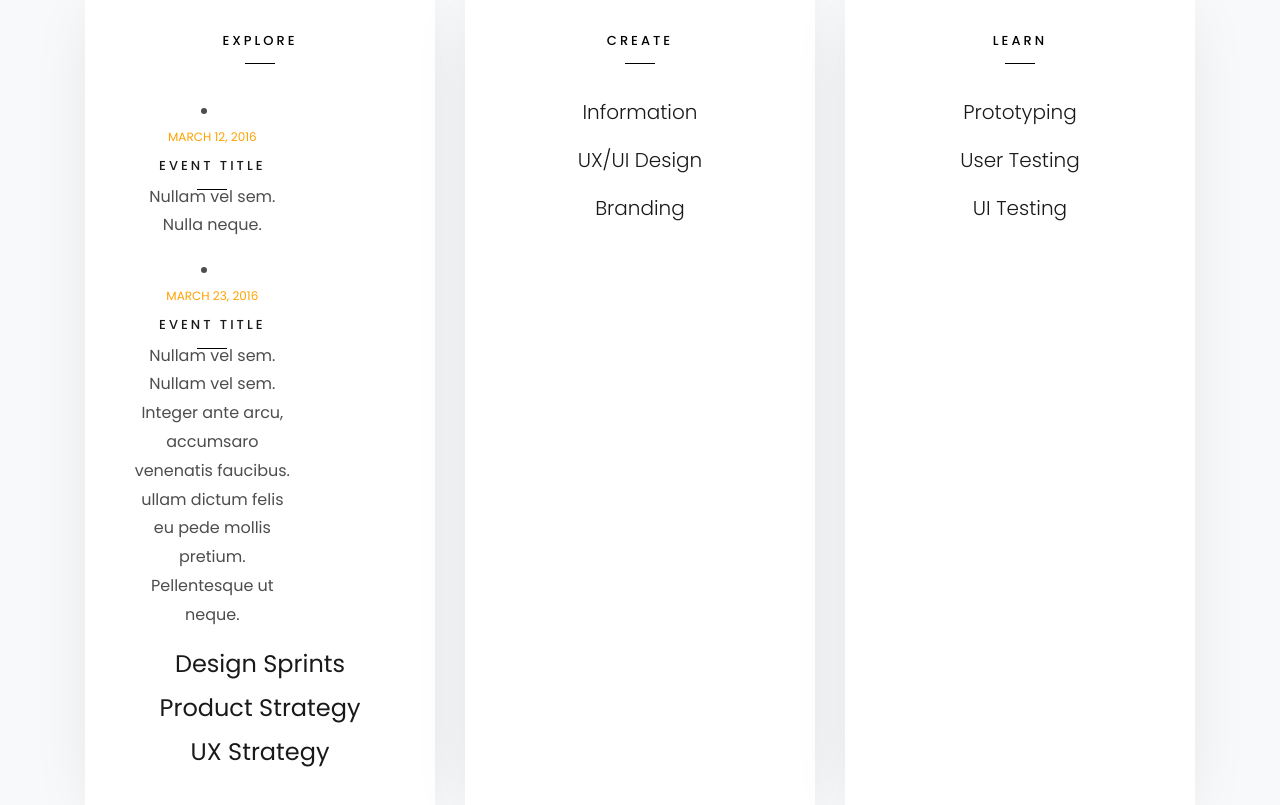
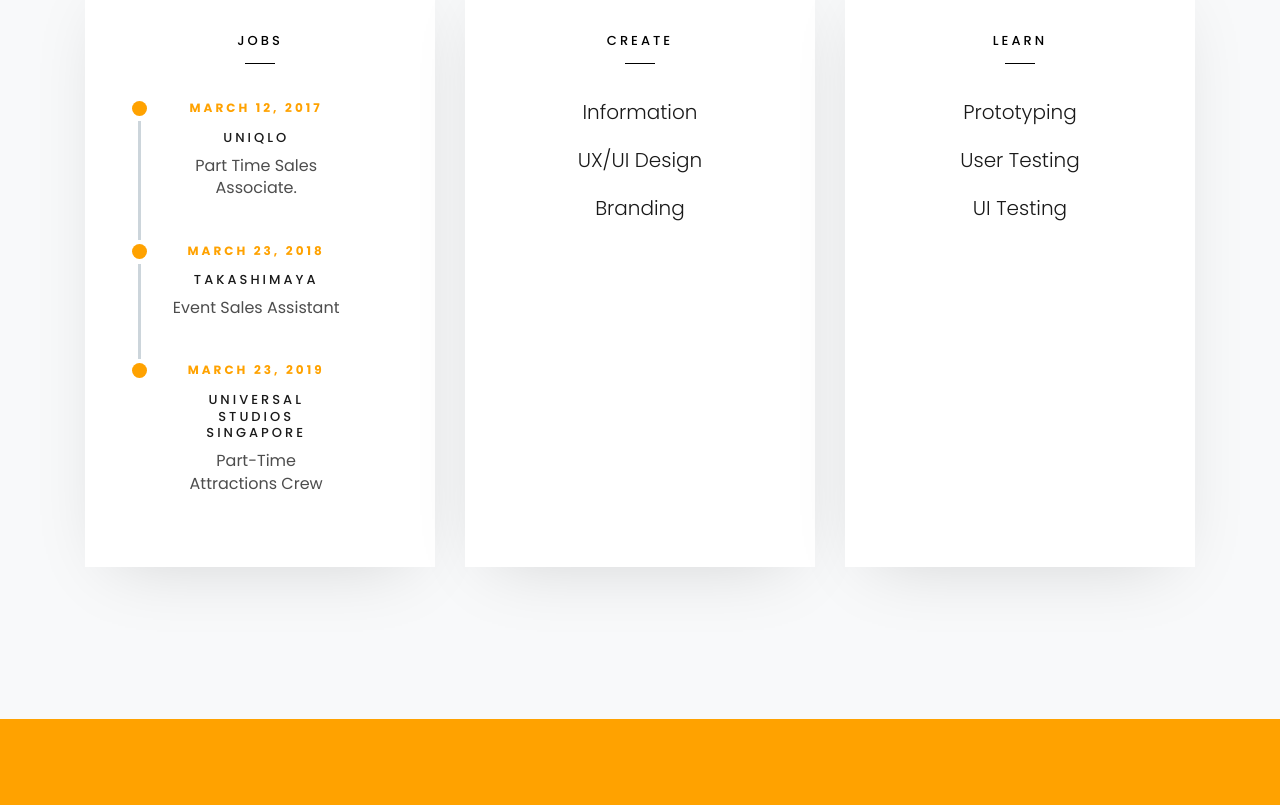
Before and after one commit to Veron17/Portfolio, a website: page index.html in a window 1280 px wide. Shown: the part 3120-3925 px from the top of the page. Drawn offline with nearby package versions, Linux system fonts and the light colour scheme; files whose address does not match are found by name.

Commit message:
1/3 skills section updated

```diff
--- a/index.html
+++ b/index.html
@@ -256,9 +256,7 @@
 					<div class="col-md-12 heading-section text-center ftco-animate">
 						<span class="subheading">Skills</span>
 						<h2 class="mb-4">My Skills</h2>
-						<p
-							>Skills of languages and frameworks that I have acquired</p
-						>
+						<p>Skills of languages and frameworks that I have acquired</p>
 					</div>
 				</div>
 				<div class="row">
@@ -376,53 +374,57 @@
 					</div>
 				</div>
 
-
-
 				<div class="row">
-
-
-
-
-
 					<div class="col-md-4 text-center d-flex ftco-animate">
 						<div class="services-1">
 							<span class="icon">
 								<i class="flaticon-analysis"></i>
 							</span>
 							<div class="desc">
-								<h3 class="mb-5"><a href="#">Explore</a></h3>
-      <div class="col-xs-10 col-xs-offset-1 col-sm-8 col-sm-offset-2">
+								<h3 class="mb-5"><a href="#">Jobs</a></h3>
+								<div class="col-sm-10 offset-sm-0">
+									<ul class="timeline mt-3">
 										<li class="timeline-item">
-                    <div class="timeline-info">
-                        <span>March 12, 2016</span>
+											<div class="timeline-info ">
+												<span>March 12, 2017</span>
 											</div>
 											<div class="timeline-marker"></div>
 											<div class="timeline-content">
-                        <h3 class="timeline-title">Event Title</h3>
-                        <p>Nullam vel sem. Nulla neque.</p>
+												<h3 class="timeline-title">Uniqlo</h3>
+												<p>Part Time Sales Associate.</p>
 											</div>
 										</li>
 										<li class="timeline-item">
 											<div class="timeline-info">
-                        <span>March 23, 2016</span>
+												<span>March 23, 2018</span>
 											</div>
 											<div class="timeline-marker"></div>
 											<div class="timeline-content">
-                        <h3 class="timeline-title">Event Title</h3>
-                        <p>Nullam vel sem. Nullam vel sem. Integer ante arcu, accumsaro venenatis faucibus. ullam dictum felis
-                            eu pede mollis pretium. Pellentesque ut neque. </p>
+												<h3 class="timeline-title">Takashimaya</h3>
+												<p>Event Sales Assistant
+												</p>
 											</div>
 										</li>
-
+										<li class="timeline-item">
+											<div class="timeline-info">
+												<span>March 23, 2019</span>
+											</div>
+											<div class="timeline-marker"></div>
+											<div class="timeline-content">
+												<h3 class="timeline-title">Universal Studios Singapore</h3>
+												<p>Part-Time Attractions Crew
+												</p>
+											</div>
+										</li>
 									</ul>
 								</div>
 							</div>
-								<h4>Design Sprints</h4>
+							<!-- <h4>Design Sprints</h4>
 							<h4>Product Strategy</h4>
-								<h4>UX Strategy</h4>
+							<h4>UX Strategy</h4> -->
 						</div>
 					</div>
-
+					<!-- part 2 -->
 					<div class="col-md-4 text-center d-flex ftco-animate">
 						<div class="services-1">
 							<span class="icon">
@@ -436,6 +438,7 @@
 							</div>
 						</div>
 					</div>
+					<!-- part 3  -->
 					<div class="col-md-4 text-center d-flex ftco-animate">
 						<div class="services-1">
 							<span class="icon">
@@ -456,8 +459,13 @@
 		<section class="ftco-section ftco-hireme">
 			<div class="container">
 				<div class="row">
-					<div class="col-md-12 col-lg-12 d-flex align-items-center ftco-animate">
-						<h2>" You'll do <span>great</span>, as long as you're <span>passionate</span> "</h2>
+					<div
+						class="col-md-12 col-lg-12 d-flex align-items-center ftco-animate"
+					>
+						<h2
+							>" You'll do <span>great</span>, as long as you're
+							<span>passionate</span> "</h2
+						>
 					</div>
 					<!-- <div class="col-md-4 col-lg-3 d-flex align-items-center ftco-animate">
 						<p class="mb-0"
@@ -883,7 +891,8 @@
 					stroke-width="4"
 					stroke-miterlimit="10"
 					stroke="#F96D00"
-				/></svg>
+				/>
+			</svg>
 		</div>
 
 		<script src="js/jquery.min.js"></script>
@@ -901,7 +910,11 @@
 		<script src="https://cdnjs.cloudflare.com/ajax/libs/animejs/2.0.2/anime.min.js"></script>
 
 		<script src="https://use.typekit.net/bkt6ydm.js"></script>
-<script>try{Typekit.load({ async: true });}catch(e){}</script>
+		<script>
+			try {
+				Typekit.load({ async: true });
+			} catch (e) {}
+		</script>
 
 		<script src="js/main.js"></script>
 	</body>
--- a/scss/style.scss
+++ b/scss/style.scss
@@ -968,7 +968,10 @@
 			text-transform: uppercase;
 			position: relative;
 			// the line for explore
-			&:after {
+			//https://stackoverflow.com/questions/9822440/css-before-and-first-child-combined
+			// Adding :first-child helps to apply the pseudo element (which is the line) to this h3 only
+
+			:first-child:after {
 				position: absolute;
 				bottom: -15px;
 				left: 0;
@@ -1943,6 +1946,10 @@
 	}
 }
 
+/*==================================
+    TIMELINE
+==================================*/
+
 /*-- GENERAL STYLES
     ------------------------------*/
 .timeline {
@@ -1974,12 +1981,13 @@
 /*----- TIMELINE INFO -----*/
 
 .timeline-info {
+	//display: inline-block;
 	font-size: 12px;
 	font-weight: 700;
 	letter-spacing: 3px;
 	margin: 0 0 0.5em 0;
 	text-transform: uppercase;
-	white-space: nowrap;
+	white-space: normal;
 }
 /*----- TIMELINE MARKER -----*/
 
@@ -1994,19 +2002,19 @@
 		border: 3px solid transparent;
 		border-radius: 100%;
 		content: "";
-		display: inline;
+		display: block;
 		height: 15px;
 		position: absolute;
 		top: 4px;
 		left: 0;
 		width: 15px;
-		//transition: background 0.3s ease-in-out, border 0.3s ease-in-out;
+		transition: 0.3s ease-in-out, border 0.3s ease-in-out;
 	}
 	&:after {
 		content: "";
 		width: 3px;
 		background: #ccd5db;
-		display: inline;
+		display: block;
 		position: absolute;
 		top: 24px;
 		bottom: 0;
```
Also changed, not shown: css/style.css. Lines whose indentation alone changed are shown as unchanged.
